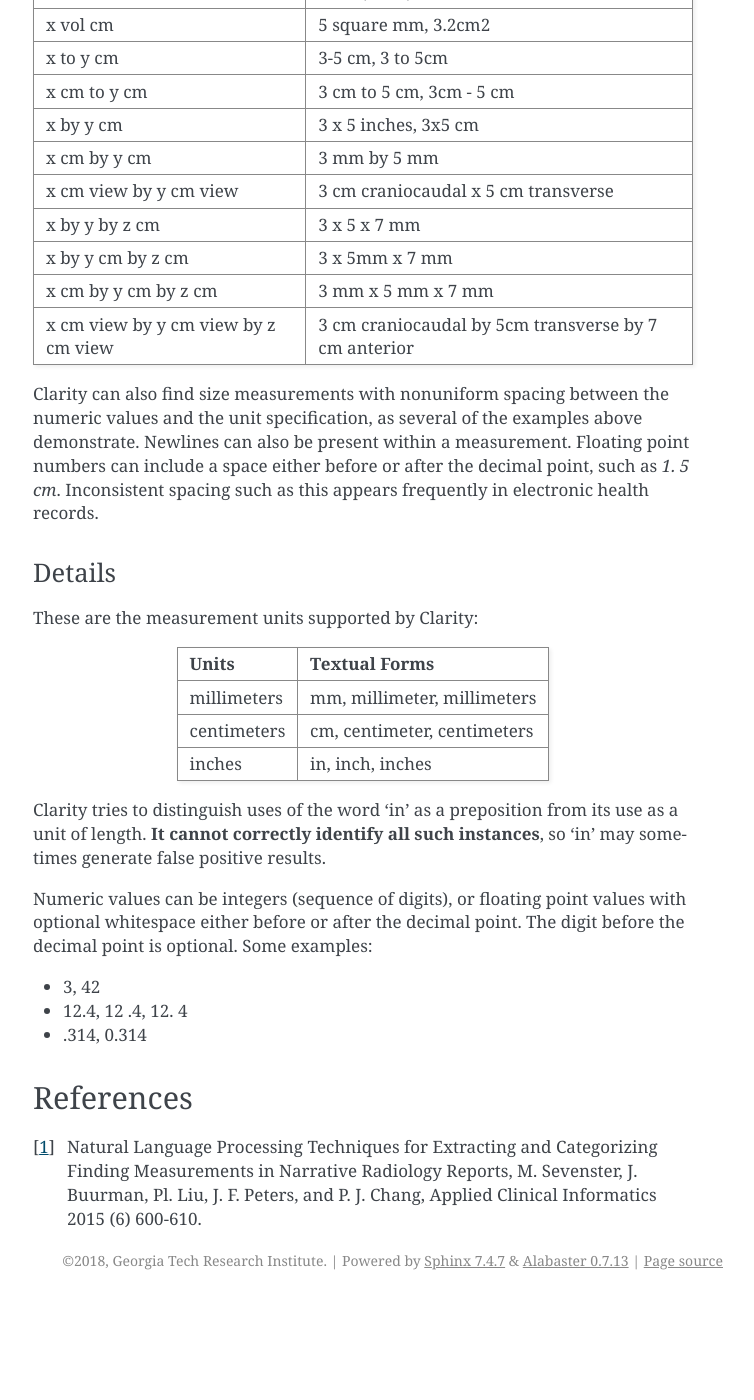
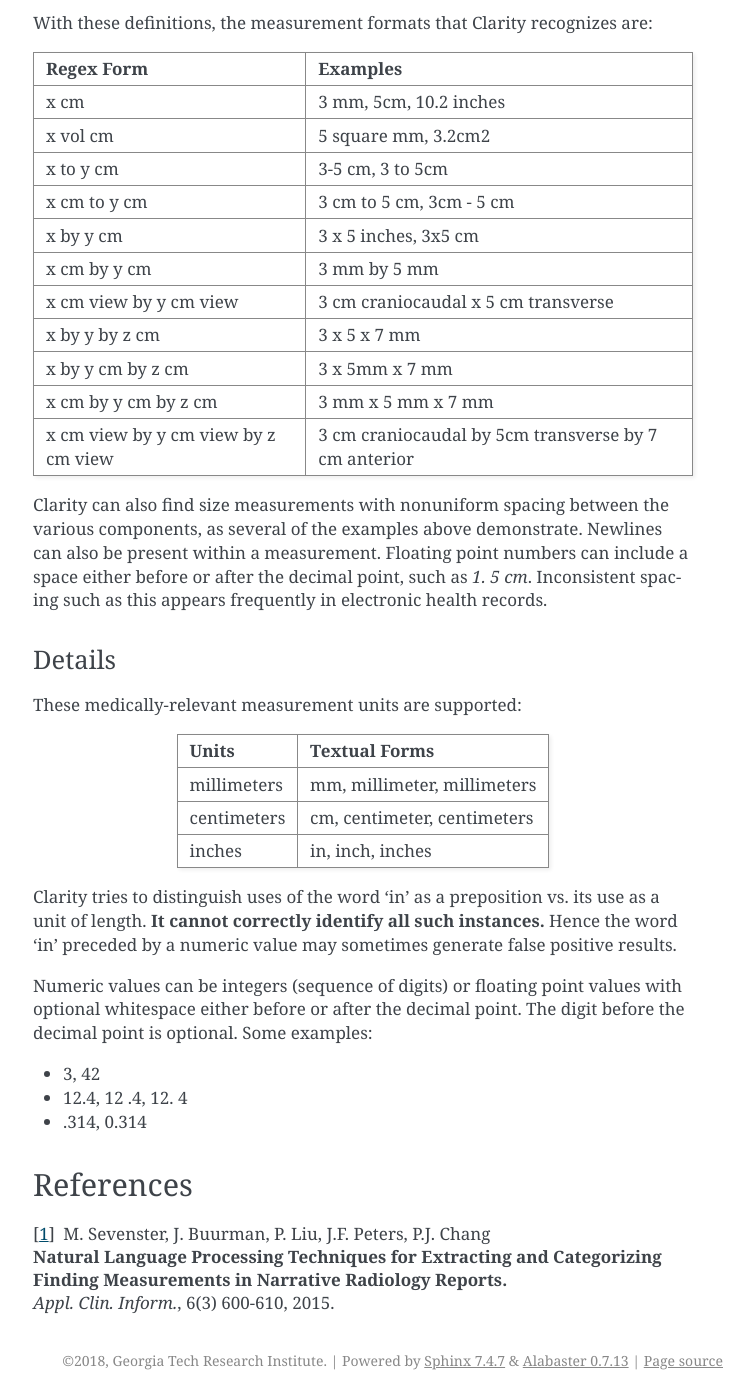
Before and after one commit to ClarityNLP/ClarityNLP, a Sphinx documentation site: the page built from docs/algorithms/size_measurement_finder.rst, in a window 1280 px wide and 1400 px high, scrolled down 2421 px. Shown: the whole window, without its empty margins (387-1141 px from the left). Built offline with Sphinx 7.4.7, drawn with Linux system fonts in a browser that asks for light colours; before the commit the page ends 3721 px from its top, so only the background shows below that; some of the changed text lies outside the part shown.

Commit message:
more updates to size_measurement_finder documentation

```diff
--- a/docs/algorithms/size_measurement_finder.rst
+++ b/docs/algorithms/size_measurement_finder.rst
@@ -17,10 +17,11 @@
 1.5 cm2                                area measurement
 4.3 mm3                                volume measurement
 2.3 - 4.5 cm                           range of lengths
+1.1, 2.3, 8.5, and 12.6 cm             list of lengths
 1.5cm craniocaudal x 2.2cm transverse  measurement with views
 =====================================  =======================
 
-Clarity scans report text for size measurements, extracts the numeric values
+Clarity scans sentences for size measurements, extracts the numeric values
 for each dimension, normalizes each to a common set of units (performing unit
 conversions if necessary), and provides output in JSON format to other pipeline
 components.
@@ -29,18 +30,18 @@
 ============
 
 The source code for the size measurement finder module is located in
-`finder/size_measurement_finder.py`.
+``nlp/finder/size_measurement_finder.py``.
 
 
 Inputs
 ------
 
-A single string, the sentence to be processed.
+A single string, the sentence to be scanned for size measurements.
 
 Outputs
 -------
 
-A JSON array containing these fields for each size measurement:
+A JSON array containing these fields for each size measurement found:
 
 ===========  ==============================================================
 Field Name   Explanation
@@ -58,8 +59,8 @@
 xView        view specification for the first axis
 yView        view specification for the second axis
 zView        view specification for the third axis
-minValue     either min([x, y, z]) or min(values)
-maxValue     either max([x, y, z]) or max(values)
+minValue     either ``min([x, y, z])`` or ``min(values)``
+maxValue     either ``max([x, y, z])`` or ``max(values)``
 ===========  ==============================================================
 
 All JSON measurement results contain an identical number of fields. Any fields
@@ -115,16 +117,15 @@
 ===================================  ======================================================
 
 Clarity can also find size measurements with nonuniform spacing between the
-numeric values and the unit specification, as several of the examples above
-demonstrate. Newlines can also be present within a measurement. Floating
-point numbers can include a space either before or after the decimal point,
-such as `1. 5 cm`. Inconsistent spacing such as this appears frequently in
-electronic health records.
+various components, as several of the examples above demonstrate. Newlines can
+also be present within a measurement. Floating point numbers can include a
+space either before or after the decimal point, such as `1. 5 cm`. Inconsistent
+spacing such as this appears frequently in electronic health records.
 
 Details
 -------
 
-These are the measurement units supported by Clarity:
+These medically-relevant measurement units are supported:
 
 ============= =============================
 Units         Textual Forms
@@ -134,11 +135,12 @@
 inches         in, inch, inches
 ============= =============================
 
-Clarity tries to distinguish uses of the word 'in' as a preposition from
-its use as a unit of length. **It cannot correctly identify all such instances**,
-so 'in' may sometimes generate false positive results.
+Clarity tries to distinguish uses of the word 'in' as a preposition vs.
+its use as a unit of length. **It cannot correctly identify all such instances.**
+Hence the word 'in' preceded by a numeric value may sometimes generate false
+positive results.
 
-Numeric values can be integers (sequence of digits), or floating point values
+Numeric values can be integers (sequence of digits) or floating point values
 with optional whitespace either before or after the decimal point.  The digit
 before the decimal point is optional. Some examples:
 
@@ -147,7 +149,11 @@
 * .314, 0.314
 
 
+
 References
 ==========
 
-.. [1] Natural Language Processing Techniques for Extracting and Categorizing Finding Measurements in Narrative Radiology Reports, M. Sevenster, J. Buurman, Pl. Liu, J. F. Peters, and P. J. Chang, Applied Clinical Informatics 2015 (6) 600-610.
+.. [1] | M. Sevenster, J. Buurman, P. Liu, J.F. Peters, P.J. Chang
+       | **Natural Language Processing Techniques for Extracting and Categorizing**
+       | **Finding Measurements in Narrative Radiology Reports.**
+       | *Appl. Clin. Inform.*, 6(3) 600-610, 2015.
```
Also changed, not shown: other parts of docs/algorithms/size_measurement_finder.rst (+7 -6 lines).
